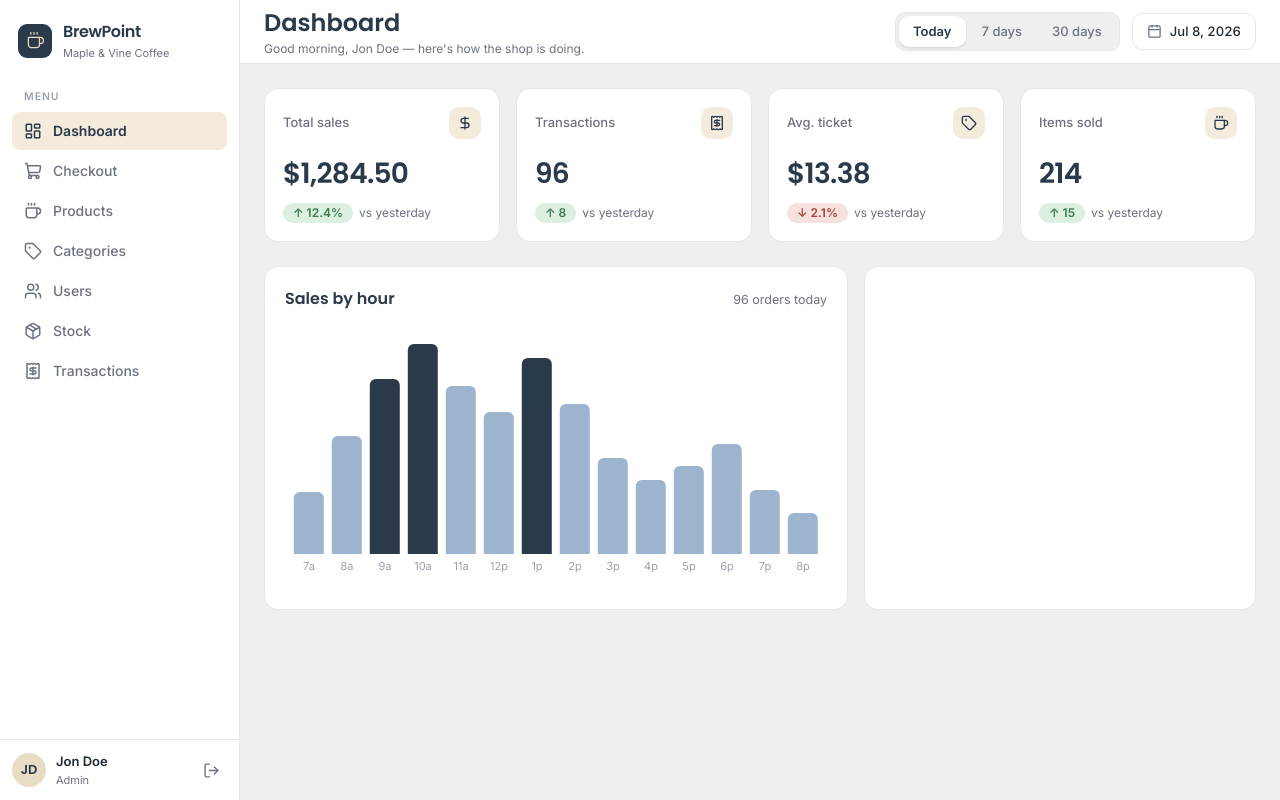
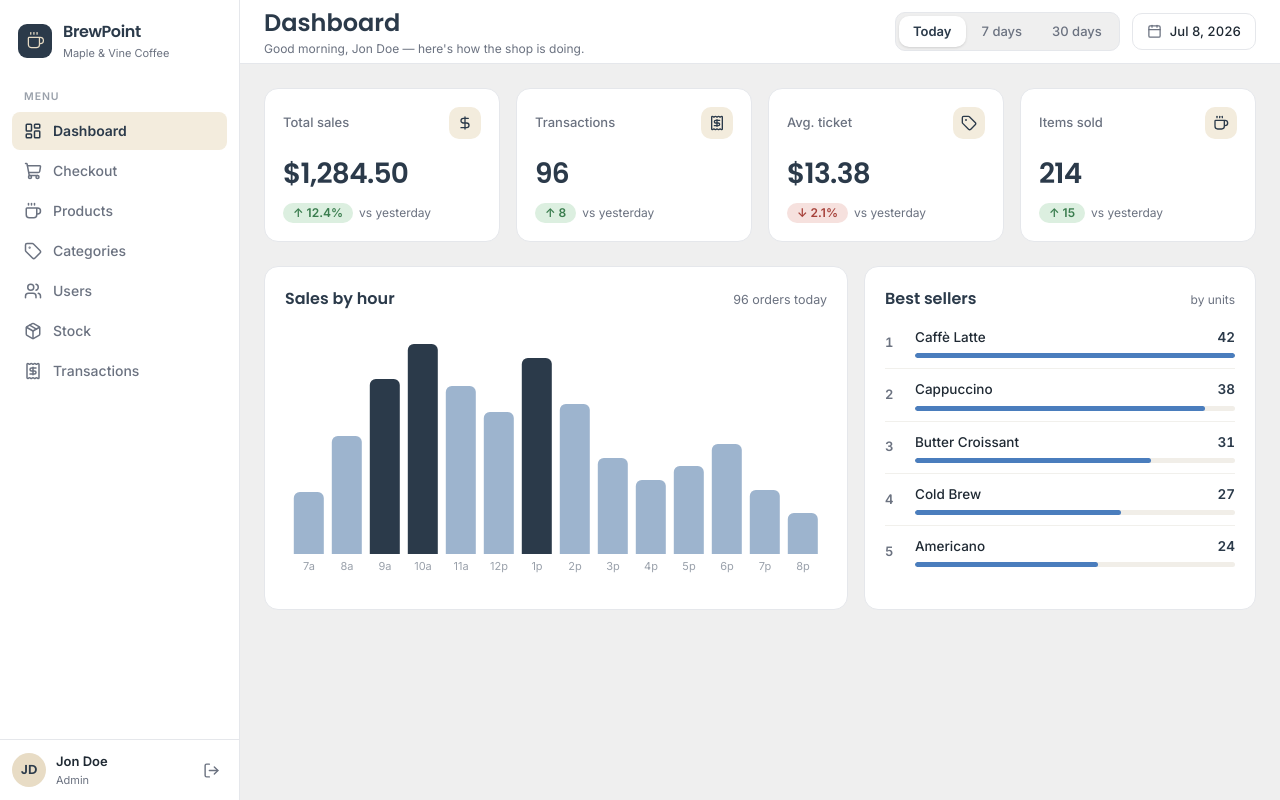
Before and after one commit to muhammadzhuhry/brewpoint, a Next.js app: page /dashboard in a window 1280 px wide. Built offline with nearby package versions, Linux system fonts and the light colour scheme.

Commit message:
feature: dummy best seller card

```diff
--- a/app/(staff)/dashboard/page.tsx
+++ b/app/(staff)/dashboard/page.tsx
@@ -63,6 +63,7 @@ export default function DashboardPage() {
   const snapshot = MOCK_DASHBOARD[period];
 
   const maxBarValue = Math.max(...snapshot.bars.map((b) => b.value));
+  const maxBestSellerQty = snapshot.bestSellers[0]?.qty ?? 1;
 
   return (
     <div className="flex flex-col gap-6">
@@ -171,7 +172,46 @@ export default function DashboardPage() {
         </div>
 
         <div className="w-[392px] rounded-xl border border-border bg-card p-5">
-          {/* best sellers nanti di sini */}
+          <div className="mb-1.5 flex items-baseline justify-between">
+            <h3 className="font-display text-base font-semibold text-primary">
+              Best sellers
+            </h3>
+            <span className="text-xs text-muted-foreground">by units</span>
+          </div>
+          <div className="flex flex-col">
+            {snapshot.bestSellers.map((item, i) => (
+              <div
+                key={item.name}
+                className={cn(
+                  "flex items-center gap-3 py-2.5",
+                  i < snapshot.bestSellers.length - 1 &&
+                    "border-b border-[#F1F0EC]",
+                )}
+              >
+                <span className="w-4.5 text-[13px] font-semibold tabular-nums text-muted-foreground">
+                  {i + 1}
+                </span>
+                <div className="flex min-w-0 flex-1 flex-col gap-1.5">
+                  <div className="flex items-baseline justify-between gap-2">
+                    <span className="truncate text-[13.5px] font-medium text-foreground">
+                      {item.name}
+                    </span>
+                    <span className="text-[13.5px] font-semibold tabular-nums text-primary">
+                      {item.qty}
+                    </span>
+                  </div>
+                  <div className="h-[5px] overflow-hidden rounded-full bg-[#F1EEE8]">
+                    <div
+                      className="h-full rounded-full bg-accent"
+                      style={{
+                        width: `${(item.qty / maxBestSellerQty) * 100}%`,
+                      }}
+                    />
+                  </div>
+                </div>
+              </div>
+            ))}
+          </div>
         </div>
       </div>
     </div>
```
